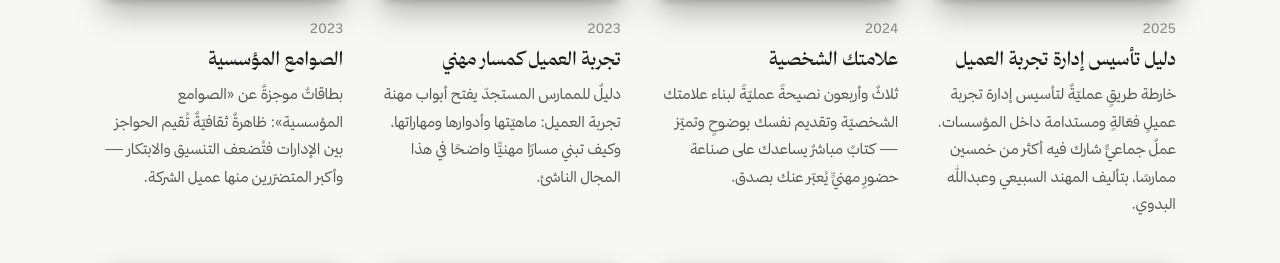
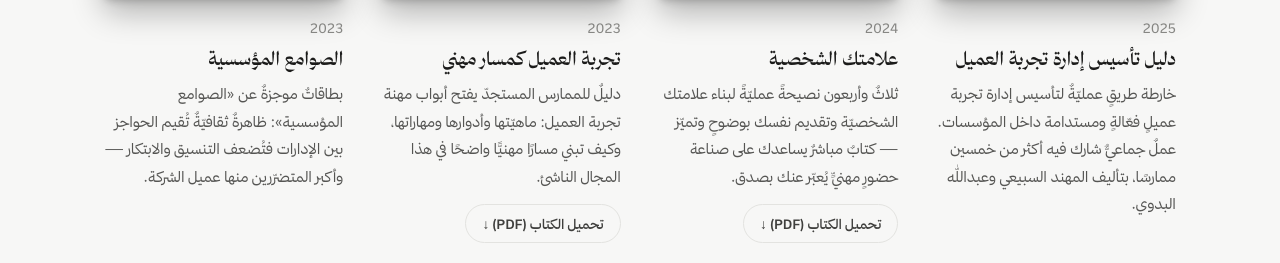
Before and after one commit to msbeai/almohannad-cx, an Astro site: page /books in a window 1280 px wide. Shown: the part 492-755 px from the top of the page. Built offline with nearby package versions, Linux system fonts and the light colour scheme; Astro itself is replaced by a stand-in of ours.

Commit message:
Books: add PDF download links for 6 solo titles; scaffold Cloudflare Web Analytics
- public/books/*.pdf (6 books) + download buttons on book cards (books.astro)
- books.json gains a file field per downloadable book
- Base.astro: optional Cloudflare beacon gated on SITE.cfBeaconToken (off until token set)
- Co-authored 2025 CX guide intentionally excluded from downloads pending author OK

Co-Authored-By: Claude Opus 4.8 <noreply@anthropic.com>

```diff
--- a/src/data/books.json
+++ b/src/data/books.json
@@ -13,14 +13,16 @@
       "titleEn": "Your Personal Brand: 43 Practical Tips",
       "year": "2024",
       "cover": "/images/books/personal-branding.jpg",
-      "descriptionAr": "ثلاثٌ وأربعون نصيحةً عمليّةً لبناء علامتك الشخصيّة وتقديم نفسك بوضوحٍ وتميّز — كتابٌ مباشرٌ يساعدك على صناعة حضورٍ مهنيٍّ يُعبّر عنك بصدق."
+      "descriptionAr": "ثلاثٌ وأربعون نصيحةً عمليّةً لبناء علامتك الشخصيّة وتقديم نفسك بوضوحٍ وتميّز — كتابٌ مباشرٌ يساعدك على صناعة حضورٍ مهنيٍّ يُعبّر عنك بصدق.",
+      "file": "/books/personal-branding.pdf"
     },
     {
       "titleAr": "تجربة العميل كمسار مهني",
       "titleEn": "Customer Experience as a Career Path",
       "year": "2023",
       "cover": "/images/books/cx-career-path.jpg",
-      "descriptionAr": "دليلٌ للممارس المستجدّ يفتح أبواب مهنة تجربة العميل: ماهيّتها وأدوارها ومهاراتها، وكيف تبني مسارًا مهنيًّا واضحًا في هذا المجال الناشئ."
+      "descriptionAr": "دليلٌ للممارس المستجدّ يفتح أبواب مهنة تجربة العميل: ماهيّتها وأدوارها ومهاراتها، وكيف تبني مسارًا مهنيًّا واضحًا في هذا المجال الناشئ.",
+      "file": "/books/cx-career-path.pdf"
     },
     {
       "titleAr": "الصوامع المؤسسية",
@@ -41,28 +43,32 @@
       "titleEn": "Managing Marketing Research at the Client Side",
       "year": "2013",
       "cover": "/images/books/marketing-research-client-side.jpg",
-      "descriptionAr": "كتابٌ يتناول إدارة الأبحاث التسويقيّة من داخل المؤسسة (جهة العميل): كيف تطلب البحث وتديره وتستثمر نتائجه في القرار، لا أن تكتفي بتسلّم تقاريره."
+      "descriptionAr": "كتابٌ يتناول إدارة الأبحاث التسويقيّة من داخل المؤسسة (جهة العميل): كيف تطلب البحث وتديره وتستثمر نتائجه في القرار، لا أن تكتفي بتسلّم تقاريره.",
+      "file": "/books/marketing-research-client-side.pdf"
     },
     {
       "titleAr": "دليل تصميم الاستبيانات",
       "titleEn": "A Guide to Survey Design",
       "year": "2013",
       "cover": "/images/books/survey-design-guide.jpg",
-      "descriptionAr": "مرجعٌ عمليٌّ في تصميم الاستبيانات، ومباحث في أنواع الأسئلة والمقاييس وصياغتها، لتجمع بياناتٍ دقيقةً يُعتمد عليها."
+      "descriptionAr": "مرجعٌ عمليٌّ في تصميم الاستبيانات، ومباحث في أنواع الأسئلة والمقاييس وصياغتها، لتجمع بياناتٍ دقيقةً يُعتمد عليها.",
+      "file": "/books/survey-design-guide.pdf"
     },
     {
       "titleAr": "رواية الحب الحلال",
       "titleEn": "Halal Love (a novel)",
       "year": "2011",
       "cover": "/images/books/al-hob-al-halal.jpg",
-      "descriptionAr": "روايةٌ اجتماعيّةٌ تتتبّع قصّة خالد على أعتاب الجامعة، وتلامس التوتّر بين الوازع الدينيّ ونداء القلب في مجتمعٍ لم يوازن بين الكفّتين — تأمّلٌ روائيّ في معنى الحبّ الحلال."
+      "descriptionAr": "روايةٌ اجتماعيّةٌ تتتبّع قصّة خالد على أعتاب الجامعة، وتلامس التوتّر بين الوازع الدينيّ ونداء القلب في مجتمعٍ لم يوازن بين الكفّتين — تأمّلٌ روائيّ في معنى الحبّ الحلال.",
+      "file": "/books/al-hob-al-halal.pdf"
     },
     {
       "titleAr": "حديث الروح",
       "titleEn": "Whispers of the Soul (reflections)",
       "year": "2009",
       "cover": "/images/books/hadith-al-rooh.jpg",
-      "descriptionAr": "مجموعةٌ من الخواطر والتأمّلات الرّوحيّة والوجدانيّة؛ نصوصٌ قصيرةٌ في الإيمان والنفس ومعاني الحياة، من باكورة أعماله الأدبيّة."
+      "descriptionAr": "مجموعةٌ من الخواطر والتأمّلات الرّوحيّة والوجدانيّة؛ نصوصٌ قصيرةٌ في الإيمان والنفس ومعاني الحياة، من باكورة أعماله الأدبيّة.",
+      "file": "/books/hadith-al-rooh.pdf"
     }
   ]
 }
--- a/src/layouts/Base.astro
+++ b/src/layouts/Base.astro
@@ -109,6 +109,14 @@ const allSchema = [personSchema, websiteSchema, ...schema];
         document.documentElement.dataset.theme = dark ? 'dark' : 'light';
       })();
     </script>
+    {SITE.cfBeaconToken && (
+      <script
+        is:inline
+        defer
+        src="https://static.cloudflareinsights.com/beacon.min.js"
+        data-cf-beacon={`{"token": "${SITE.cfBeaconToken}"}`}
+      ></script>
+    )}
   </head>
   <body>
     <a class="skip-link" href="#main">{lang === 'ar' ? 'تخطَّ إلى المحتوى' : 'Skip to content'}</a>
--- a/src/pages/books.astro
+++ b/src/pages/books.astro
@@ -9,6 +9,7 @@ interface Book {
   descriptionAr?: string;
   link?: string;
   cover?: string;
+  file?: string;
 }
 const books = (booksData.books ?? []) as Book[];
 ---
@@ -37,6 +38,9 @@ const books = (booksData.books ?? []) as Book[];
             <div class="book-meta">{b.year && <span>{b.year}</span>}</div>
             <h3>{b.titleAr}</h3>
             {b.descriptionAr && <p class="book-brief">{b.descriptionAr}</p>}
+            {b.file && (
+              <a class="book-download" href={b.file} download>تحميل الكتاب (PDF) ↓</a>
+            )}
           </article>
         ))}
       </div>
@@ -89,6 +93,21 @@ const books = (booksData.books ?? []) as Book[];
     line-height: 1.85;
     margin: 0;
   }
+  .book-download {
+    align-self: flex-start;
+    margin-top: 0.85rem;
+    font-size: 0.85rem;
+    font-weight: 500;
+    color: var(--accent);
+    border: 1px solid var(--line);
+    border-radius: 999px;
+    padding: 0.35rem 1rem;
+    transition: border-color 0.15s ease, color 0.15s ease;
+  }
+  .book-download:hover {
+    border-color: var(--ink-faint);
+    color: var(--ink);
+  }
   @media (max-width: 520px) {
     .book-grid {
       grid-template-columns: repeat(2, 1fr);
--- a/src/site.ts
+++ b/src/site.ts
@@ -11,6 +11,9 @@ export const SITE = {
   linkedin: 'https://www.linkedin.com/in/almohannadalsbeai',
   linkedinAuthor: 'https://www.linkedin.com/today/author/almohannadalsbeai',
   email: 'hey@almohannad.cx',
+  // Cloudflare Web Analytics beacon token (free, privacy-friendly). Paste the token
+  // from the Cloudflare dashboard (Web Analytics → add almohannad.cx) to switch it on.
+  cfBeaconToken: '',
 };
 
 export const THEMES = {
```
Also changed, not shown: 6 other files.
